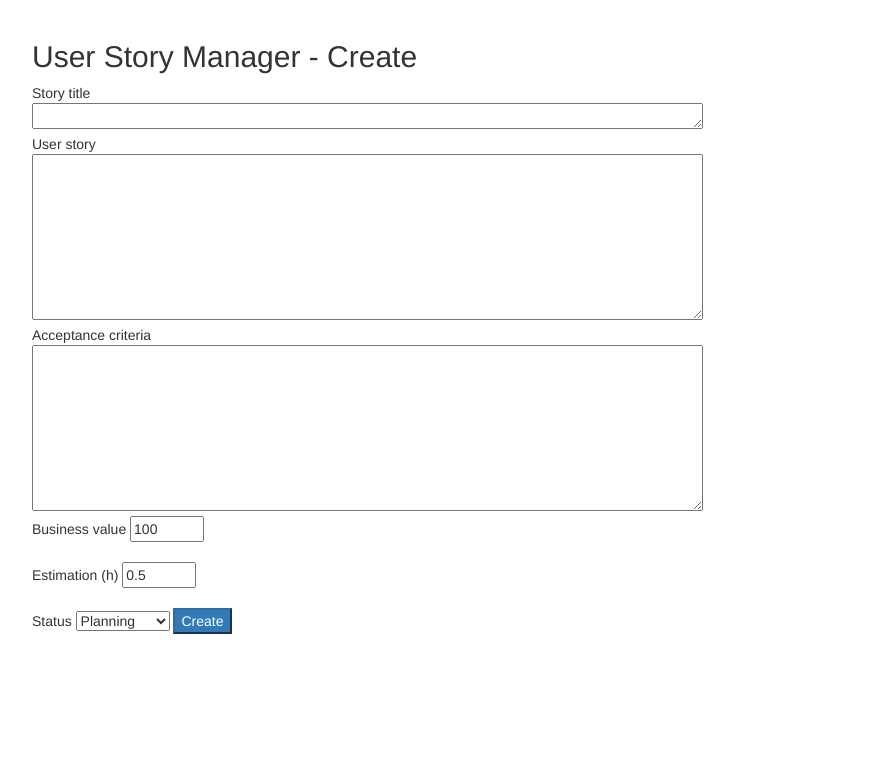
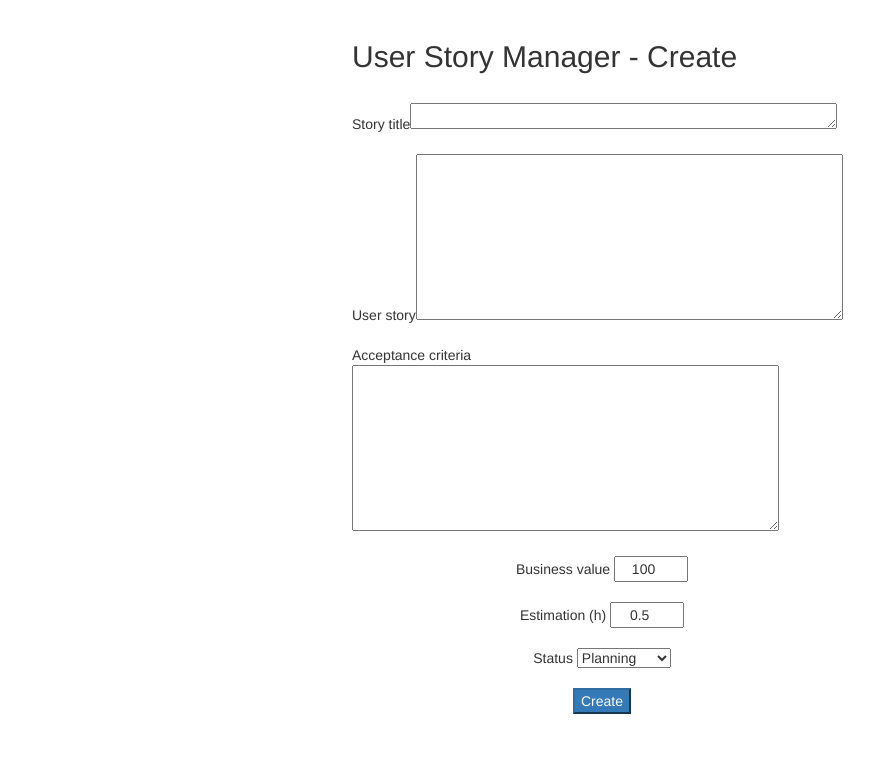
Before and after one commit to berloc/Server---Sprint-reporter-app, a Flask app: page /story in a window 1280 px wide. Shown: the part 52-826 px from the top of the page, without its empty margins (38-912 px from the left). Before the commit the page ends 686 px from the top, so only its background shows below. Run offline with Flask 2, Linux system fonts and the light colour scheme; parts of the project's set-up code (start-up, migrations or seed data) failed here and were passed over; some libraries are stand-ins or nearby versions.

Commit message:
done? maybe!

```diff
--- a/templates/form.html
+++ b/templates/form.html
@@ -16,22 +16,29 @@
 
 <div class="container">
     <form method="post">
-        <fieldset style="width:500px">
+        <fieldset style="width:500px" class="center-block">
             <h2>User Story Manager - {{action}}</h2>
-            Story title<textarea rows="1" cols="80" name="title" required>{{ title }}</textarea>
-            User story<textarea rows="8" cols="80" name="story" required>{{ story }}</textarea>
-            Acceptance criteria<textarea rows="8" cols="80" name="criteria" required>{{ criteria }}</textarea>
-            Business value <input type="number" name="value" value={{value}} min="100" max="1500" step="100"><br><br>
-            Estimation (h) <input type="number" name="estimation" value={{estimation}} min="0.5" max="40" step="0.5"><br><br>
-            Status <select name="status">
+            <br> Story title<textarea rows="1" cols="50" name="title" required>{{ title }}</textarea><br>
+            <br> User story<textarea rows="8" cols="50" name="story" required data-toogle="tooltip"
+                title="User story is a very high-level definition of a requirement, containing just enough information so that the developers can produce a reasonable estimate of the effort to implement it.">{{ story }}</textarea><br>
+            <br> Acceptance criteria<textarea rows="8" cols="50" name="criteria" required data-toogle="tooltip"
+                title="Acceptance criteria define the boundaries of a user story, and are used to confirm when a story is completed and working as intended.">{{ criteria }}</textarea><br>
+            <div class="test" align="center">
+                <br> Business value <input class="text-center" type="number" name="value" value={{value}} min="100" max="1500" step="100"><br><br>
+                Estimation (h) <input class="text-center" date-toogle="tooltip"
+                                      title="Estimated time is a value that is expressed in hours of work required to complete the user story."
+                                      type="number" name="estimation" value={{estimation}} min="0.5" max="40" step="0.5"><br><br>
+                <div class="dropdown">
+                    Status <select name="status" class="selectpicker" >
                     <option>Planning</option>
                     <option>To Do</option>
                     <option>In Progress</option>
                     <option>Review</option>
                     <option>Done</option>
                 </select>
-            <input type="submit" class="btn-primary" value={{ action }}>
-
+                </div>
+                <br><input type="submit" class="btn-primary" value={{ action }}><br><br><br><br>
+            </div>
         </fieldset>
     </form>
 </div>
--- a/templates/index.html
+++ b/templates/index.html
@@ -16,7 +16,7 @@
                 <div class="navbar-header">
                     <div class="container-fluid">
                         <div class="navbar-header">
-                             <a class="navbar-brand">User story manager</a>
+                            <a class="navbar-brand">User story manager</a>
                         </div>
                         <ul class="nav navbar-nav">
                             <li class="active"><a href="http://localhost:5000">Home</a></li>
--- a/templates/list.html
+++ b/templates/list.html
@@ -4,7 +4,7 @@
     <form method="post">
     <div>
         <ul>
-            <table class="table table-bordered table-hover">
+            <table class="table table-striped table-bordered table-hover">
                 <tr>
                     <th class="text-center">Story title</th>
                     <th class="text-center">User story</th>
```
Lines whose indentation alone changed are shown as unchanged.
